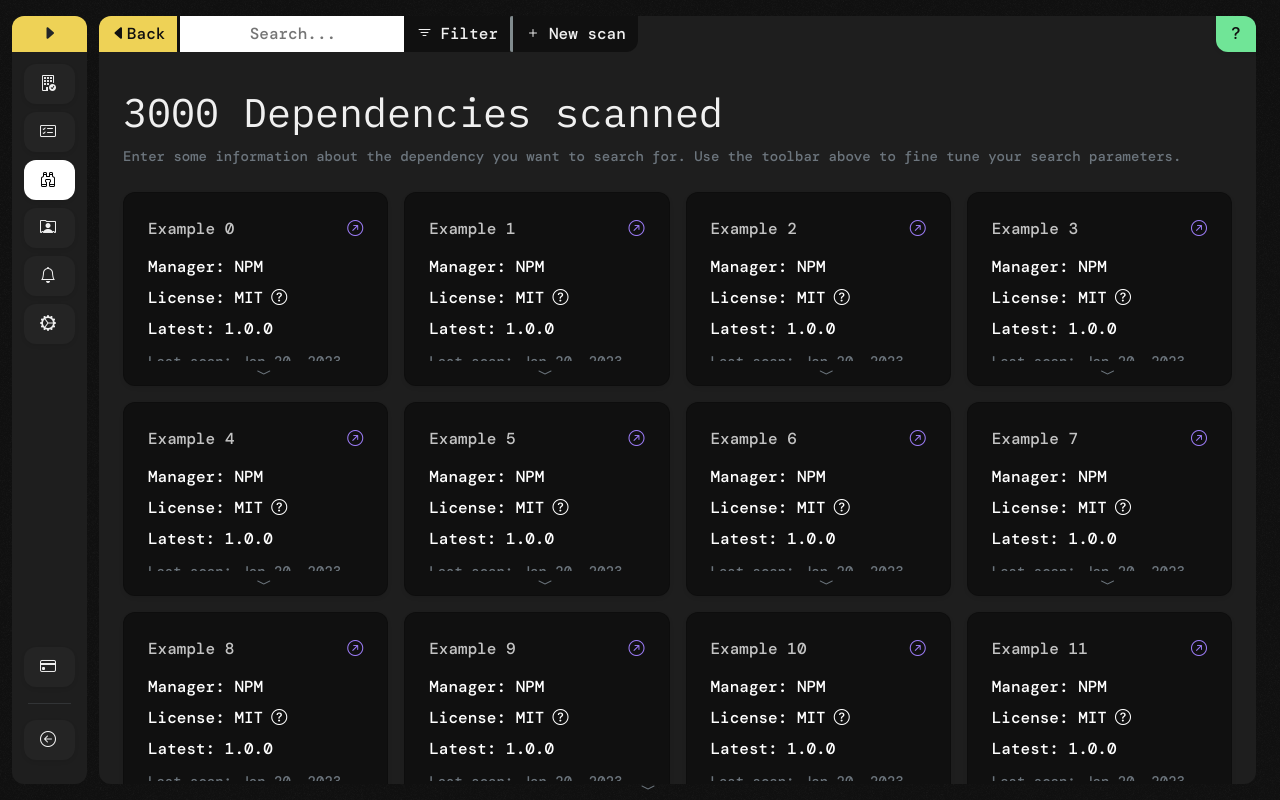
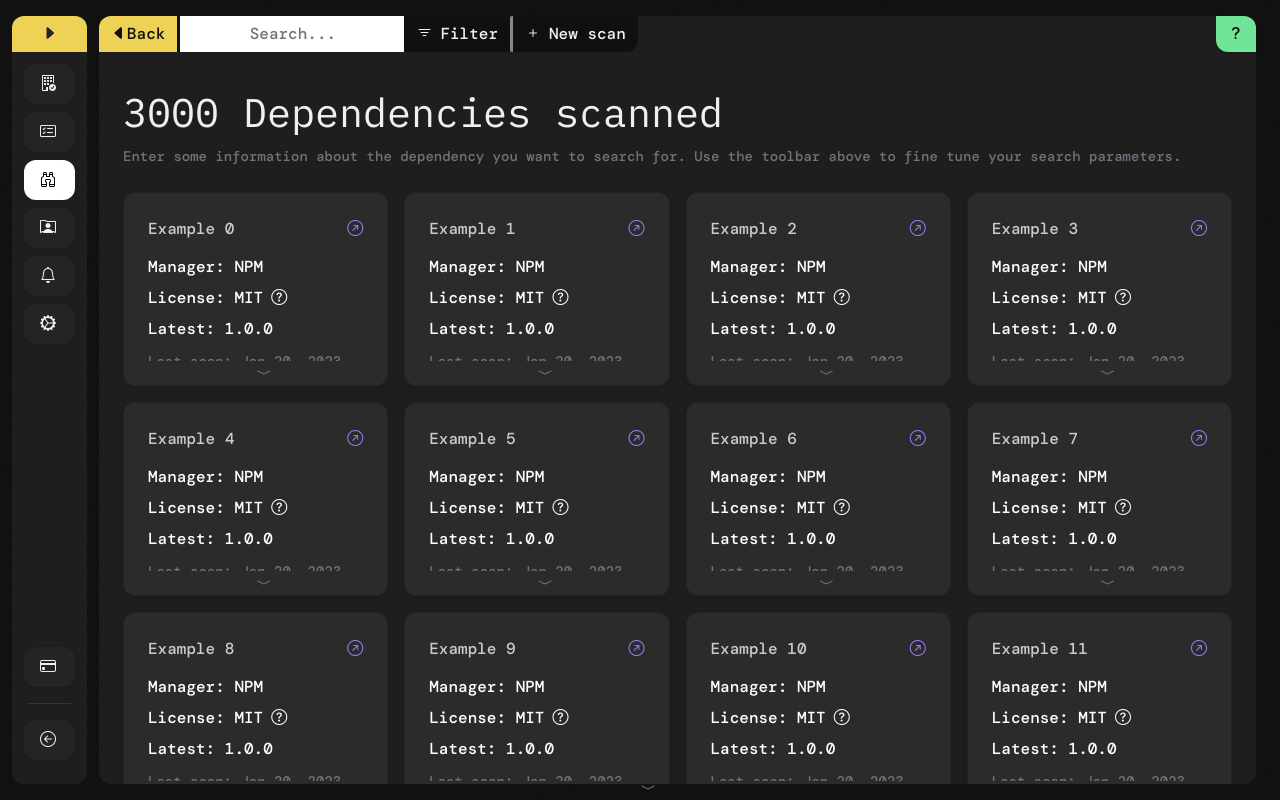
Before and after one commit to whichlicense/frontend, a React (Create React App) app: page /search in a window 1280 px wide. Built offline with nearby package versions, Linux system fonts and the light colour scheme.

Commit message:
Changed default card color
Signed-off-by: duart38 <duartsnel@icloud.com>

```diff
--- a/src/components/Cards/RegularCard.tsx
+++ b/src/components/Cards/RegularCard.tsx
@@ -20,17 +20,11 @@ import { Card } from "react-bootstrap";
 import { hasScrollBar } from "../utils/scroll";
 import ScrollIndicator from "../utils/ScrollIndicator";
 import "../../styles/Card.css";
-import { TxtColors } from "../typings/Colors";
+import { BgColors, TxtColors } from "../typings/Colors";
 
 type RegularCardProps = {
   title?: string | JSX.Element;
-  bg?:
-    | "bg-dark"
-    | "bg-dark-1"
-    | "bg-blue"
-    | "bg-yellow"
-    | "bg-grey"
-    | "bg-purple";
+  bg?: BgColors;
   maxHeight?: string;
   minHeight?: string;
   maxWidth?: string;
@@ -58,7 +52,7 @@ export default function RegularCard(props: RegularCardProps) {
   return (
     <Card
       className={`regular-card shadow-sm rounded align-self-stretch ${
-        props.bg ? props.bg : "bg-dark-1"
+        props.bg ? props.bg : "bg-dark-2"
       } text-bg-dark w-100 ${props.fadeIn ? "fade-in-forward" : ""} ${
         props.className || ""
       }`}
--- a/src/components/typings/Colors.ts
+++ b/src/components/typings/Colors.ts
@@ -18,6 +18,7 @@
 export type BgColors =
     | "bg-dark"
     | "bg-dark-1"
+    | "bg-dark-2"
     | "bg-blue"
     | "bg-yellow"
     | "bg-grey"
--- a/src/index.css
+++ b/src/index.css
@@ -19,6 +19,7 @@
   /* the higher the black number the lighter of a black it is */
   --color-black: #000000;
   --color-dark-1: rgb(16, 16, 16);
+  --color-dark-2: #2b2b2b;
   --color-page-background: rgb(16, 16, 16);
 
   --color-grey: #818b8e;
@@ -100,6 +101,9 @@ b {
 
 .bg-dark-1 {
   background-color: var(--color-dark-1) !important;
+}
+.bg-dark-2 {
+  background-color: var(--color-dark-2) !important;
 }
 .bg-blue {
   background-color: var(--color-blue) !important;
```
